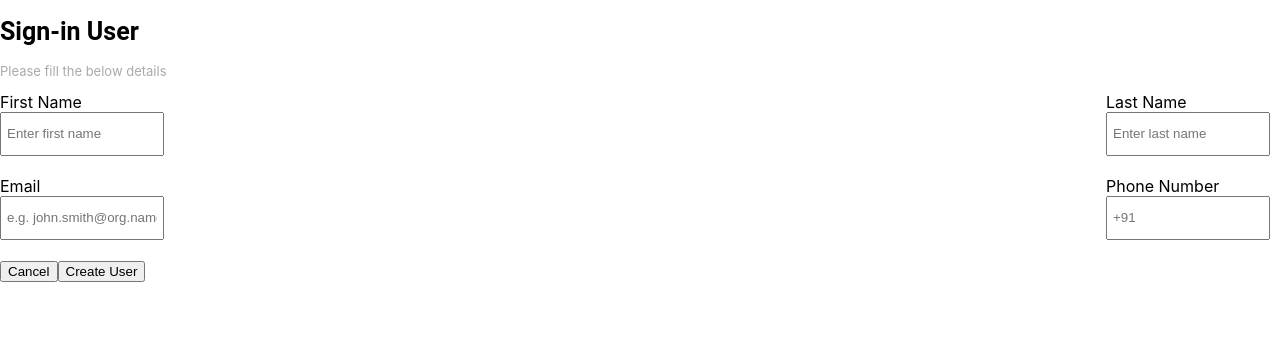
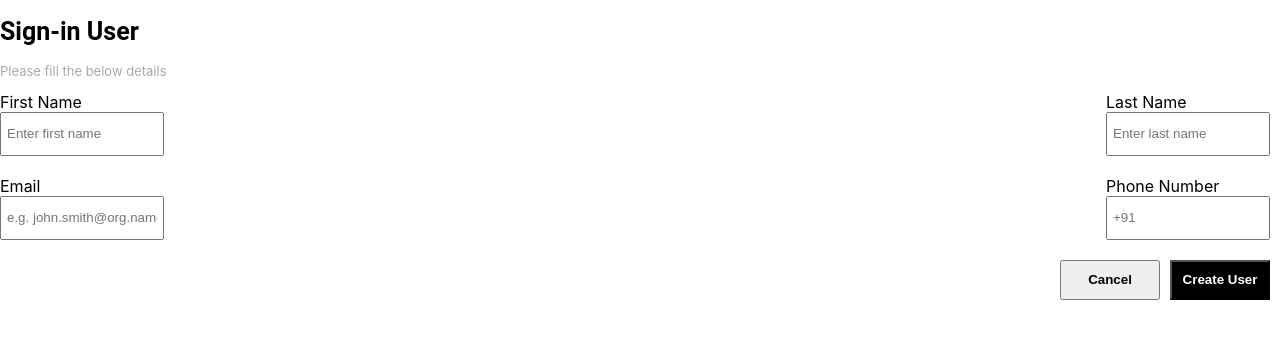
Before and after one commit to jyothiperla26/react-signIn-app, a React (Create React App) app: page / in a window 1280 px wide. Shown: the top 338 px of the page. Built offline with nearby package versions, Linux system fonts and the light colour scheme.

Commit message:
The two buttons were given with styles in css file

```diff
--- a/src/Components/Bottom/Bottom.css
+++ b/src/Components/Bottom/Bottom.css
@@ -0,0 +1,21 @@
+.alignButtons{
+    text-align: right;
+}
+
+.cancel-button{
+    height:40px;
+    width:100px;
+    padding:10px;
+    font-weight: bold;
+    margin-right:10px;
+}
+
+.create-user-button{
+    height:40px;
+    width:100px;
+    padding:10px;
+    font-weight: bold;
+    background-color: black;
+    color:white;
+    margin-right:10px;
+}
```
